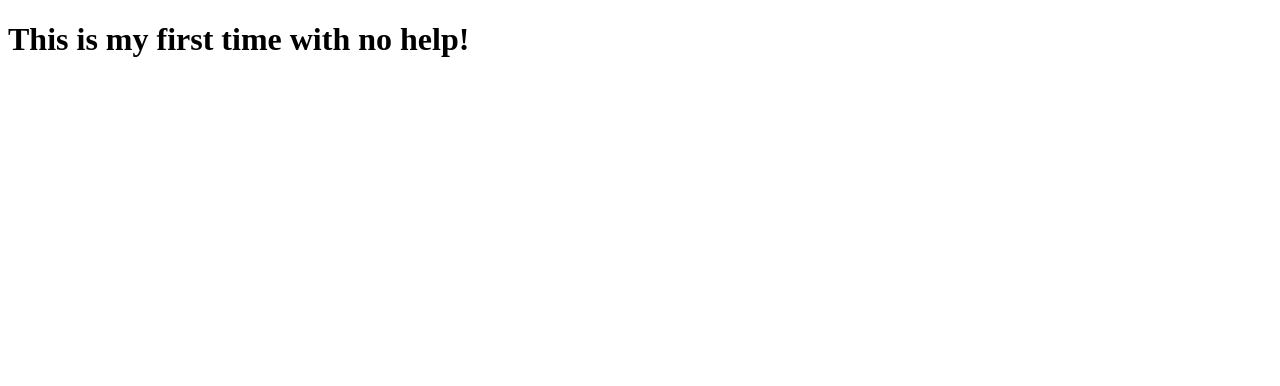
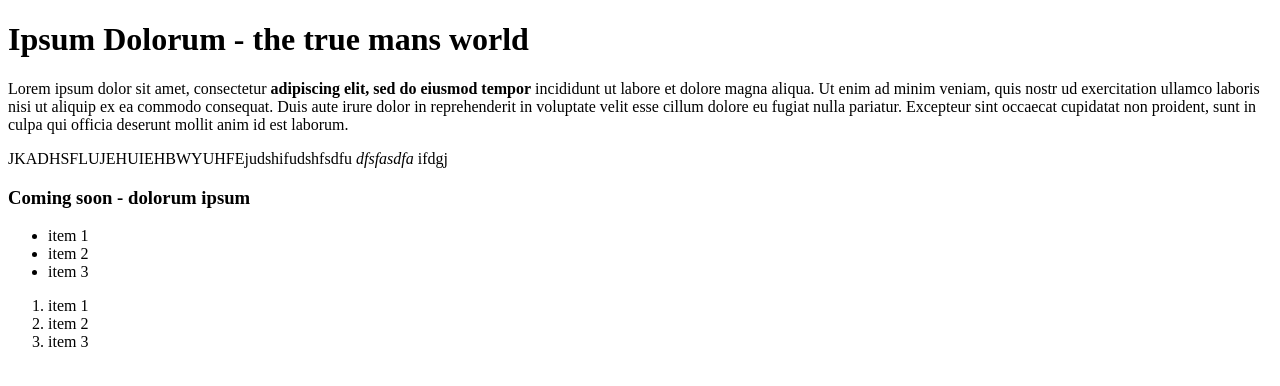
Before and after one commit to TheOldLearner/git_test, a plain HTML site: page html-boilerplate/index.html in a window 1280 px wide. Drawn offline with Linux system fonts and the light colour scheme.

Commit message:
this is for learning purposes

```diff
--- a/html-boilerplate/index.html
+++ b/html-boilerplate/index.html
@@ -6,6 +6,34 @@
     </head>
 
     <body>
-        <h1>This is my first time with no help!</h1>
+        <h1>Ipsum Dolorum - the true mans world</h1>
+        <p>Lorem ipsum dolor sit amet, consectetur
+           <strong>adipiscing elit, sed do eiusmod tempor</strong> incididunt ut labore et
+             dolore magna aliqua. Ut enim ad minim veniam, quis nostr
+             ud exercitation ullamco laboris nisi ut aliquip ex
+             ea commodo consequat. Duis aute irure dolor in reprehenderit
+             in voluptate velit esse cillum dolore eu fugiat nulla pariatur. Excepteur sint occaecat cupidatat non proident, sunt in culpa qui officia deserunt mollit anim id est laborum.</p>
+
+        <p>
+            JKADHSFLUJEHUIEHBWYUHFEjudshifudshfsdfu <em>dfsfasdfa</em> ifdgj
+        </p>
+
+        <h3>Coming soon - dolorum ipsum</h3>
+
+
+
+
+        <ul>
+            <li>item 1</li>
+            <li>item 2</li>
+            <li>item 3</li>
+        </ul>
+
+        <ol>
+            <li>item 1</li>
+            <li>item 2</li>
+            <li>item 3</li>
+        </ol>
+
     </body>
 </html>
```
